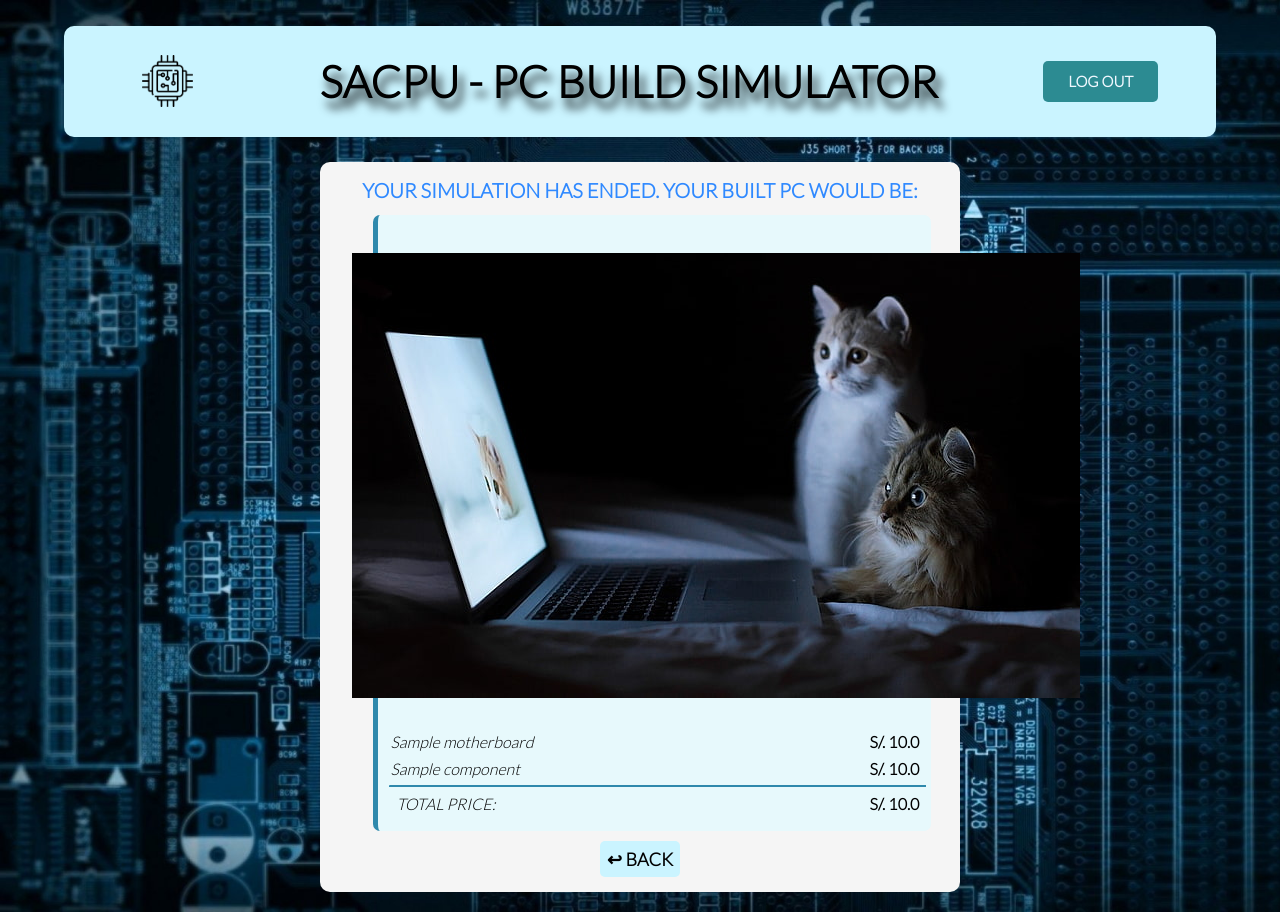
After one commit to ChangKuoman/SACPU, a Flask app: page /simulation/1 in a window 1280 px wide. The commit adds this page. Run offline with Flask 2, Linux system fonts and the light colour scheme; a user stored in the database is signed in; tables that the repository leaves empty hold one stand-in row (values such as "Sample post").

Commit message:
arreglando endpoint simulation

```diff
--- a/app.py
+++ b/app.py
@@ -1,4 +1,5 @@
 # imports
+from typing import final
 from flask import (
     jsonify,
     Flask,
@@ -663,6 +664,7 @@ def simulator_buy():
         pc_cooling = request.get_json()['pc_cooling']
         peripherals = request.get_json()['peripherals']
 
+        """
         precio_total = verificar_todo(motherboard, MotherBoard, matriz, precio_total)
         precio_total = verificar_todo(psu, Component, matriz, precio_total)
         precio_total = verificar_todo(cpu, Component, matriz, precio_total)
@@ -674,10 +676,36 @@ def simulator_buy():
 
         for peripheral in peripherals:
             precio_total = verificar_todo(peripheral, Component, matriz, precio_total)
+        """
+        simulation = Simulation(id_motherboard=motherboard, create_by=current_user.id)
+        db.session.add(simulation)
 
+        components_list_verified = []
+        total_price = MotherBoard.query.get(motherboard).price
 
-        response['precio_total'] = round(precio_total, 2)
-        response['matriz'] = matriz
+        def check_component(component_id, components_list_verified):
+            if component_id == 0:
+                pass
+            if Component.query.get(component_id) is None:
+                pass
+            else:
+                components_list_verified.append(component_id)
+
+        components_list = peripherals + [psu] + [cpu] + [hdd] + [ram] + [ssd] + [gpu] + [pc_cooling]
+        for component in components_list:
+            check_component(component, components_list_verified)
+
+        for component in components_list_verified:
+            total_price += Component.query.get(component).price
+            db.session.add(SimulationComponent(id_simulation=simulation.id, id_component=component))
+
+        simulation.total_price = total_price
+
+        db.session.commit()
+
+        response['id_simulation'] = simulation.id
+#        response['precio_total'] = round(precio_total, 2)
+#        response['matriz'] = matriz
 
     except Exception as e:
         response['error'] = True
@@ -687,6 +715,37 @@ def simulator_buy():
         db.session.close()
 
     return jsonify(response)
+
+@app.route('/simulation/<id_simulation>')
+@login_required
+def simulation(id_simulation):
+    try:
+        # getting the simulation
+        simulation = Simulation.query.get(id_simulation)
+        # la simulacion no le pertence
+        if simulation.create_by != current_user.id:
+            abort(401)
+        # getting the motherboard from the simulation
+        motherboard = MotherBoard.query.get(simulation.id_motherboard)
+        # getting the id from components
+        simulation_components = SimulationComponent.query.filter_by(id_simulation = id_simulation)
+        # getting the components from id simulation_components
+        components = []
+        for component in simulation_components:
+            components.append(Component.query.get(component.id_component))
+
+    except Exception as e:
+        db.session.rollback()
+        print(e)
+        abort(500)
+    finally:
+        db.session.close()
+
+    return render_template('simulation.html',
+        simulation=simulation,
+        motherboard=motherboard,
+        components=components
+    )
 
 @app.route('/buy/<precio_total>/<lista>')
 @login_required
--- /dev/null
+++ b/templates/simulation.html
@@ -0,0 +1,74 @@
+<html>
+    <head>
+        <title>
+            SACPU - Simulador de Armado de CPU
+        </title>
+        <link rel="shortcut icon" type="image/png" href="/static/img/favicon.ico">
+        <link rel="stylesheet" href="/static/css/style2.css">
+        <meta name="viewport" content="widht=device-widht, user-scalable=no, initial-scale=1.0, maximun-scale=1.0, minimun-scale=1.0">
+    </head>
+    <body class="fondo">
+        <header class="header">
+            <a class="a_icono" href="/" target="_self">
+                <img class="icono" src="/static/img/favicon.ico" alt="Icono" width="64px" height="64px">
+            </a>
+            <a href="/" target="_self" class="home_button">
+                <h1>
+                    SACPU - PC BUILD SIMULATOR
+                </h1>
+            </a>
+            <a class="caja_boton" href="{{url_for('logout')}}" target="_self">
+                LOG OUT
+            </a>
+        </header>
+        <div class="center">
+            <div>
+                <p class="titulos_3">
+                    YOUR SIMULATION HAS ENDED. YOUR BUILT PC WOULD BE:
+                </p>
+            </div>
+
+            <div class="orden_producto">
+                <div class="center_2">
+                    <img src="/static/img/pc_con_gatos.jpg">
+                </div>
+
+                <div>
+                    <div class="row_centrado">
+                        <div class="description_p">
+                            {{motherboard.name}}
+                        </div>
+                        <div class="precio_p">
+                            S/. {{motherboard.price}}
+                        </div>
+                    </div>
+
+                    {% for component in components %}
+                    <div class="row_centrado">
+                        <div class="description_p">
+                            {{component.name}}
+                        </div>
+                        <div class="precio_p">
+                            S/. {{component.price}}
+                        </div>
+                    </div>
+                    {% endfor %}
+                </div>
+                <div class="row_centrado_2">
+                    <div class="description_p">
+                        TOTAL PRICE:
+                    </div>
+                    <div class="precio_p">
+                        S/. {{simulation.total_price}}
+                    </div>
+                </div>
+
+
+            </div>
+            <a class="boton_regresar" href="/simulator" target="_self">
+                ↩ BACK
+            </a>
+
+        </div>
+    </body>
+</html>
--- a/templates/simulator_motherboard.html
+++ b/templates/simulator_motherboard.html
@@ -350,7 +350,8 @@
                     window.location.href = '/errors/500';
                 }
                 else{
-                    window.location.href = '/buy/' + parseFloat(jsonResponse['precio_total']) + "/" + JSON.stringify(jsonResponse['matriz']);
+                    //window.location.href = '/buy/' + parseFloat(jsonResponse['precio_total']) + "/" + JSON.stringify(jsonResponse['matriz']);
+                    window.location.href = '/simulation/' + jsonResponse['id_simulation'];
                 }
 
 
```
